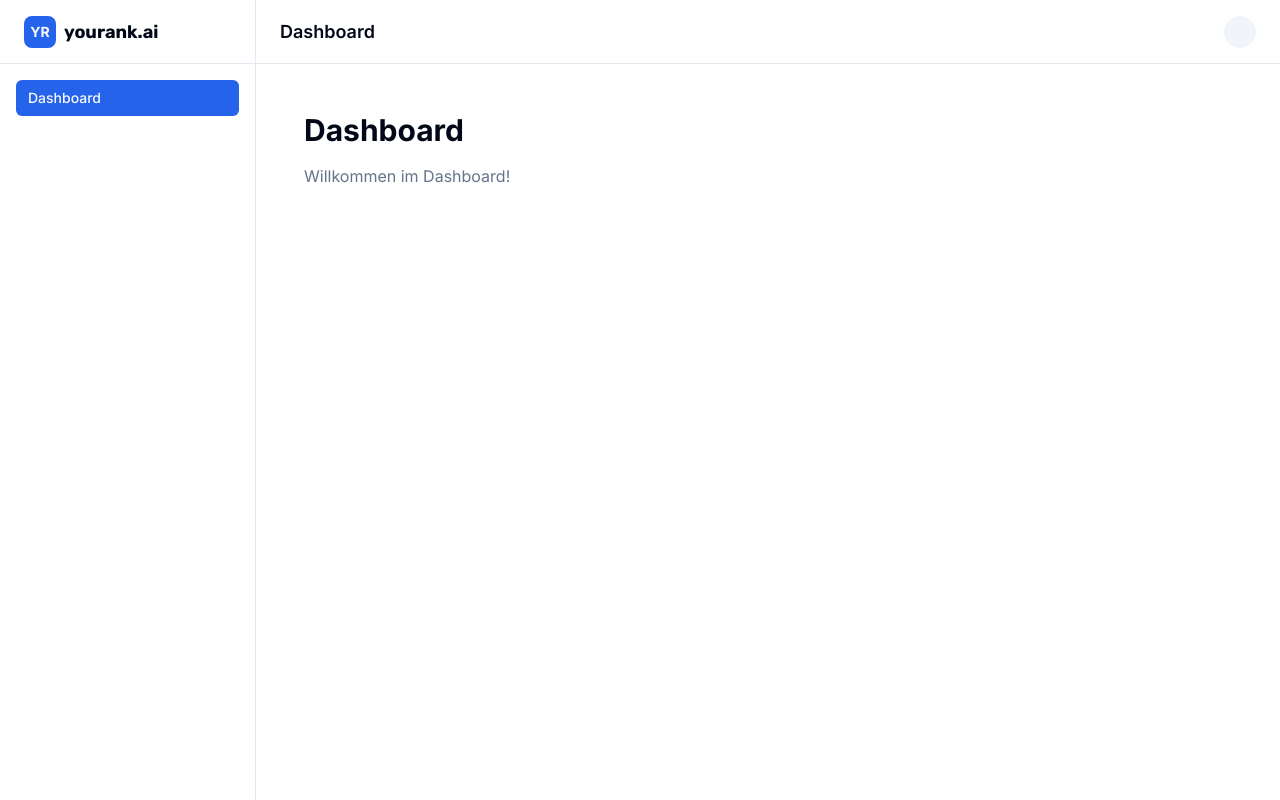
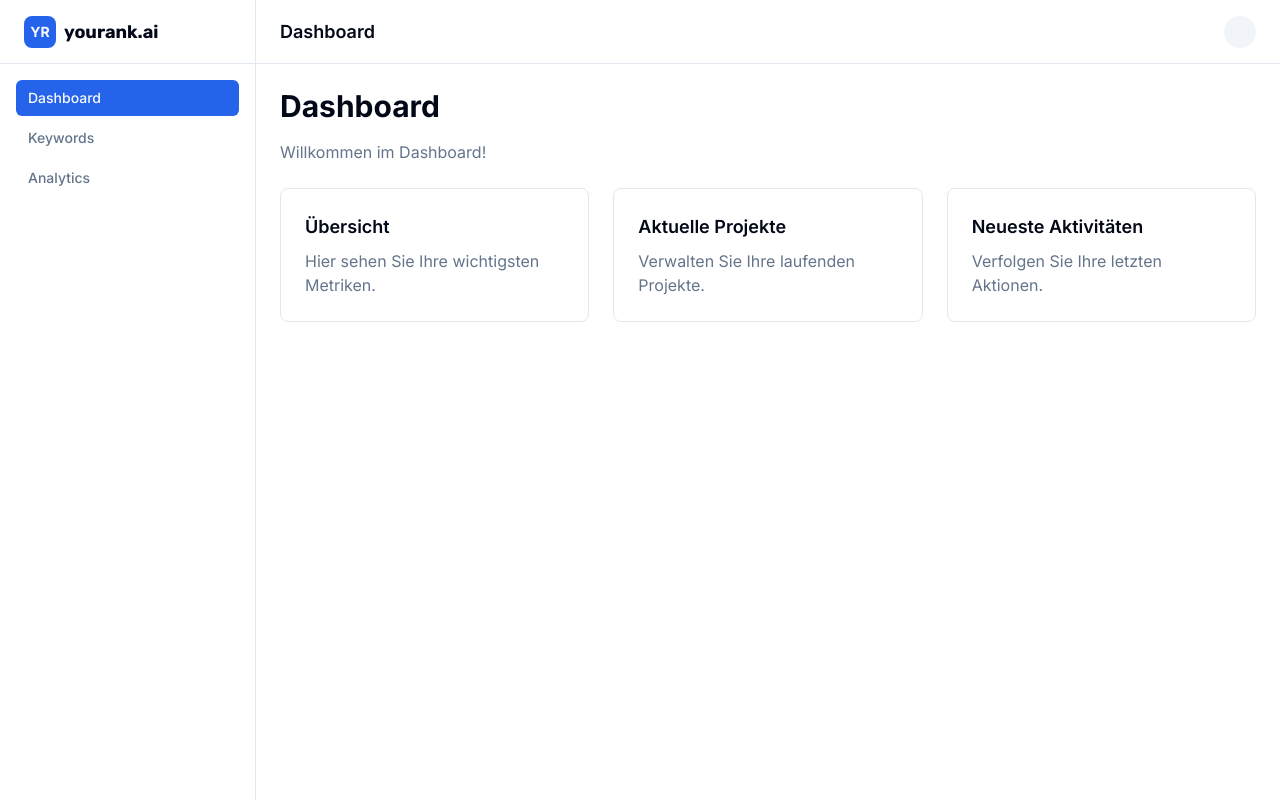
Before and after one commit to DevMatin/yourank-crm, a Next.js app: page / in a window 1280 px wide. Built offline with nearby package versions, Linux system fonts and the light colour scheme.

Commit message:
Enhance Next.js configuration with experimental settings for better compatibility. Update Dashboard layout to include new sections for Keywords, Analytics, and additional project metrics, improving overall structure and user experience.

```diff
--- a/app/(dashboard)/layout.tsx
+++ b/app/(dashboard)/layout.tsx
@@ -16,14 +16,22 @@ export default function DashboardLayout({
           <div className="px-3 py-2 text-sm font-medium rounded-md bg-primary text-primary-foreground">
             Dashboard
           </div>
+          <div className="px-3 py-2 text-sm font-medium rounded-md text-muted-foreground hover:text-foreground hover:bg-accent">
+            Keywords
+          </div>
+          <div className="px-3 py-2 text-sm font-medium rounded-md text-muted-foreground hover:text-foreground hover:bg-accent">
+            Analytics
+          </div>
         </nav>
       </div>
       <div className="flex-1 flex flex-col overflow-hidden">
         <div className="h-16 border-b bg-card flex items-center justify-between px-6">
           <h1 className="text-lg font-semibold text-foreground">Dashboard</h1>
-          <div className="h-8 w-8 bg-muted rounded-full" />
+          <div className="flex items-center space-x-4">
+            <div className="h-8 w-8 bg-muted rounded-full" />
+          </div>
         </div>
-        <main className="flex-1 overflow-y-auto p-6">
+        <main className="flex-1 overflow-y-auto">
           {children}
         </main>
       </div>
--- a/app/(dashboard)/page.tsx
+++ b/app/(dashboard)/page.tsx
@@ -2,7 +2,24 @@ export default function DashboardPage() {
   return (
     <div className="p-6">
       <h1 className="text-3xl font-bold mb-4">Dashboard</h1>
-      <p className="text-muted-foreground">Willkommen im Dashboard!</p>
+      <p className="text-muted-foreground mb-6">Willkommen im Dashboard!</p>
+
+      <div className="grid grid-cols-1 md:grid-cols-2 lg:grid-cols-3 gap-6">
+        <div className="bg-card p-6 rounded-lg border">
+          <h2 className="text-lg font-semibold mb-2">Übersicht</h2>
+          <p className="text-muted-foreground">Hier sehen Sie Ihre wichtigsten Metriken.</p>
+        </div>
+
+        <div className="bg-card p-6 rounded-lg border">
+          <h2 className="text-lg font-semibold mb-2">Aktuelle Projekte</h2>
+          <p className="text-muted-foreground">Verwalten Sie Ihre laufenden Projekte.</p>
+        </div>
+
+        <div className="bg-card p-6 rounded-lg border">
+          <h2 className="text-lg font-semibold mb-2">Neueste Aktivitäten</h2>
+          <p className="text-muted-foreground">Verfolgen Sie Ihre letzten Aktionen.</p>
+        </div>
+      </div>
     </div>
   );
 }
```
